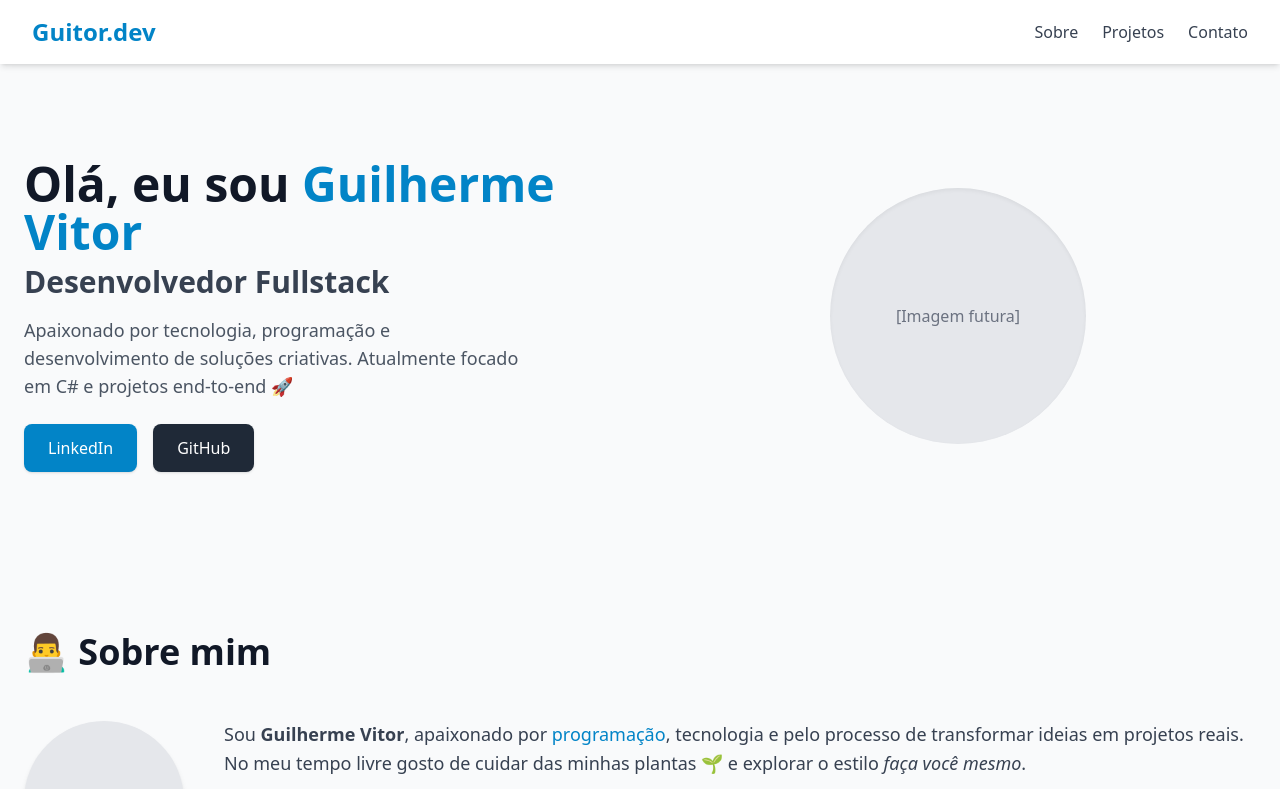
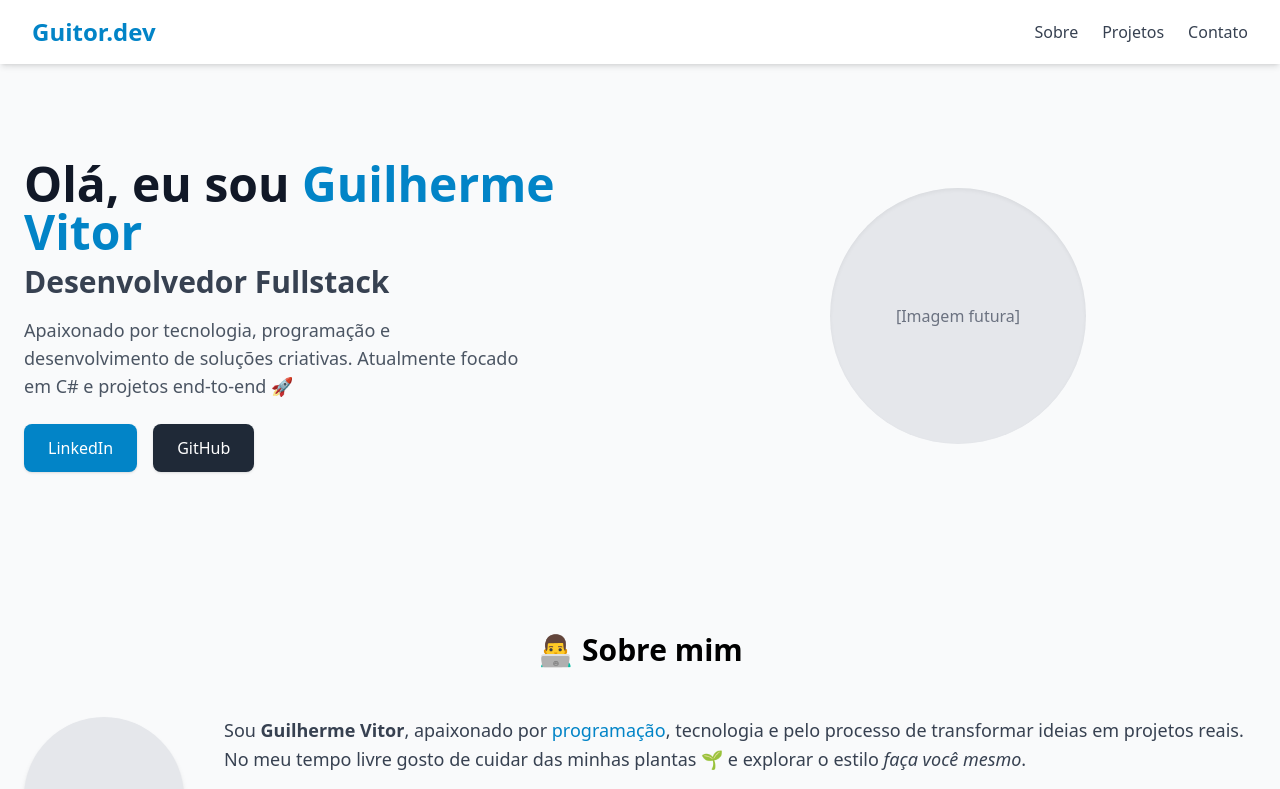
Before and after one commit to Guitor-92/portfolio-v2, a React (Create React App) app in the folder portfolio-v2/: page / in a window 1280 px wide. Shown: the top 789 px of the page. Built offline with nearby package versions, Linux system fonts and the light colour scheme.

Commit message:
refactor: adiciona classe bg-gray-50 ao componente SectionWrapper no About

```diff
--- a/portfolio-v2/src/components/About.jsx
+++ b/portfolio-v2/src/components/About.jsx
@@ -2,8 +2,8 @@ import SectionWrapper from "./SectionWrapper";
 
 export default function About() {
   return (
-    <SectionWrapper id="about">
-      <h2 className="text-3xl sm:text-4xl font-bold text-gray-900 text-center md:text-left mb-12">
+    <SectionWrapper id="about" className="bg-gray-50">
+      <h2 className="text-3xl font-bold mb-12 text-center">
         👨‍💻 Sobre mim
       </h2>
 
```
